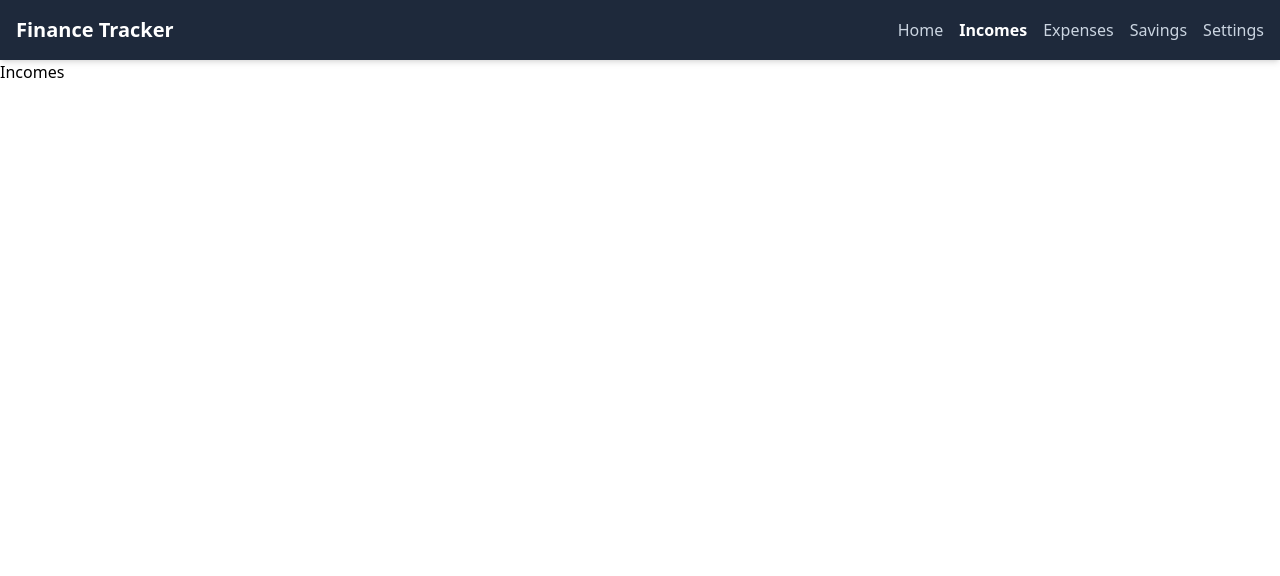
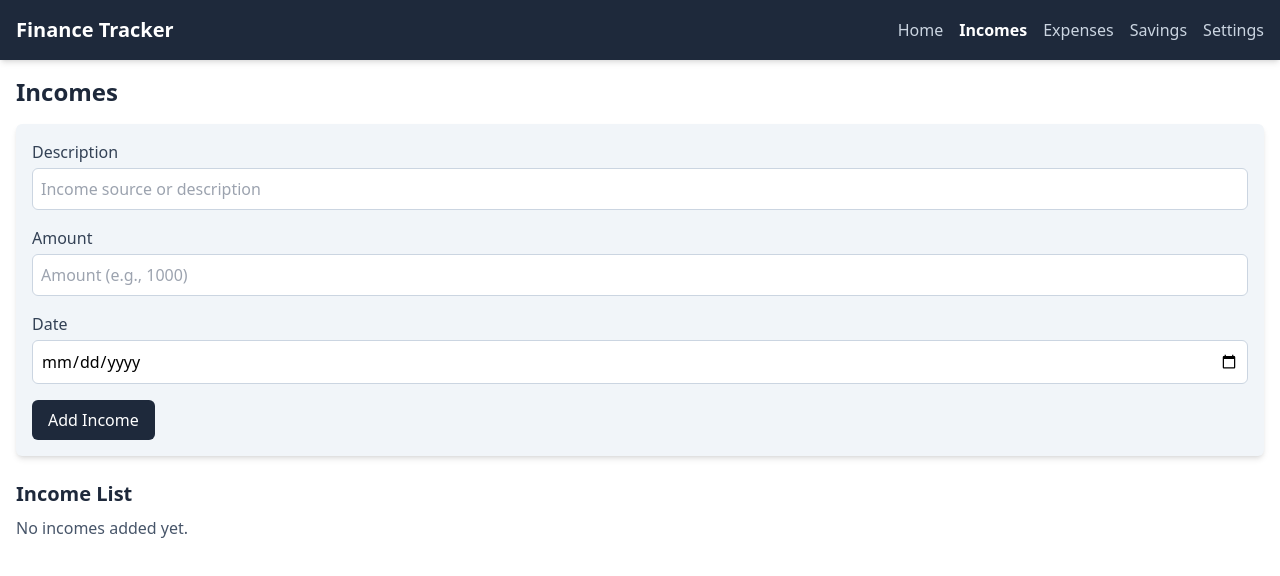
Before and after one commit to joshuascott019/jm-finance-app, a React (Vite) app: page /incomes in a window 1280 px wide. Shown: the top 576 px of the page. Built offline with nearby package versions, Linux system fonts and the light colour scheme.

Commit message:
feat: add basic incomes page

```diff
--- a/src/pages/Incomes.jsx
+++ b/src/pages/Incomes.jsx
@@ -1,7 +1,95 @@
-import React from 'react';
+// Incomes.jsx
+import React, { useState } from 'react';
 
 const Incomes = () => {
-  return <div>Incomes</div>;
+  const [incomes, setIncomes] = useState([]);
+  const [newIncome, setNewIncome] = useState({
+    description: '',
+    amount: '',
+    date: '',
+  });
+
+  const handleChange = (e) => {
+    setNewIncome({
+      ...newIncome,
+      [e.target.name]: e.target.value,
+    });
+  };
+
+  const handleSubmit = (e) => {
+    e.preventDefault();
+    if (newIncome.description && newIncome.amount && newIncome.date) {
+      setIncomes([...incomes, newIncome]);
+      setNewIncome({ description: '', amount: '', date: '' });
+    }
+  };
+
+  return (
+    <div className="container mx-auto p-4">
+      <h1 className="text-2xl font-bold text-slate-800 mb-4">Incomes</h1>
+
+      <form
+        onSubmit={handleSubmit}
+        className="bg-slate-100 p-4 rounded-md shadow-md mb-6"
+      >
+        <div className="mb-4">
+          <label className="block text-slate-700">Description</label>
+          <input
+            type="text"
+            name="description"
+            value={newIncome.description}
+            onChange={handleChange}
+            className="w-full p-2 mt-1 border border-slate-300 rounded-md"
+            placeholder="Income source or description"
+          />
+        </div>
+        <div className="mb-4">
+          <label className="block text-slate-700">Amount</label>
+          <input
+            type="number"
+            name="amount"
+            value={newIncome.amount}
+            onChange={handleChange}
+            className="w-full p-2 mt-1 border border-slate-300 rounded-md"
+            placeholder="Amount (e.g., 1000)"
+          />
+        </div>
+        <div className="mb-4">
+          <label className="block text-slate-700">Date</label>
+          <input
+            type="date"
+            name="date"
+            value={newIncome.date}
+            onChange={handleChange}
+            className="w-full p-2 mt-1 border border-slate-300 rounded-md"
+          />
+        </div>
+        <button
+          type="submit"
+          className="bg-slate-800 text-white px-4 py-2 rounded-md hover:bg-slate-700"
+        >
+          Add Income
+        </button>
+      </form>
+
+      <h2 className="text-xl font-bold text-slate-800 mb-2">Income List</h2>
+      {incomes.length > 0 ? (
+        <ul className="bg-slate-100 p-4 rounded-md shadow-md">
+          {incomes.map((income, index) => (
+            <li key={index} className="mb-2 p-2 border-b border-slate-300">
+              <div className="flex justify-between">
+                <span>{income.description}</span>
+                <span className="font-bold">${income.amount}</span>
+              </div>
+              <div className="text-sm text-slate-500">Date: {income.date}</div>
+            </li>
+          ))}
+        </ul>
+      ) : (
+        <p className="text-slate-600">No incomes added yet.</p>
+      )}
+    </div>
+  );
 };
 
 export default Incomes;
```
